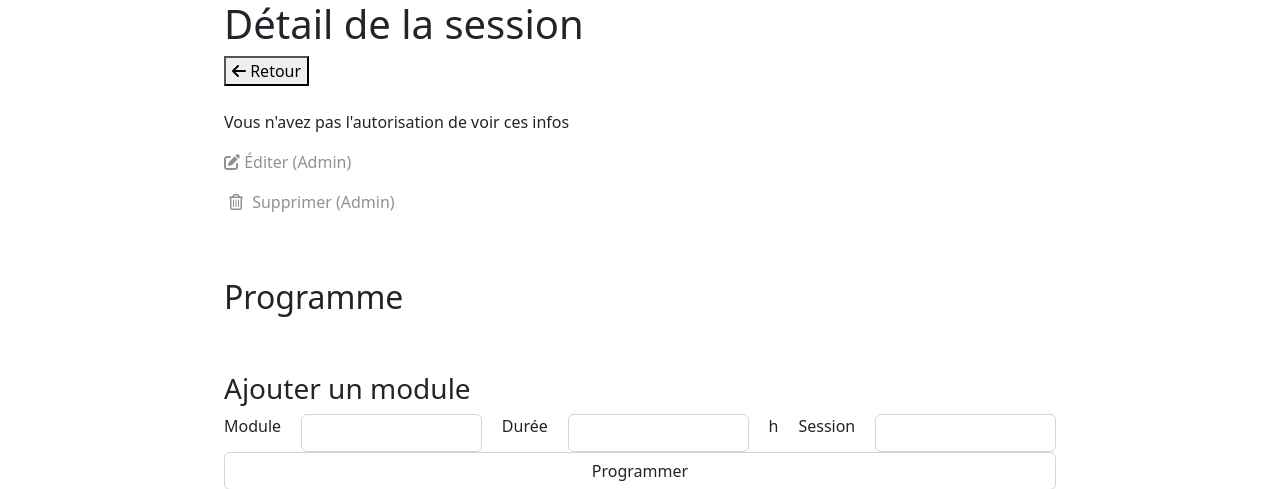
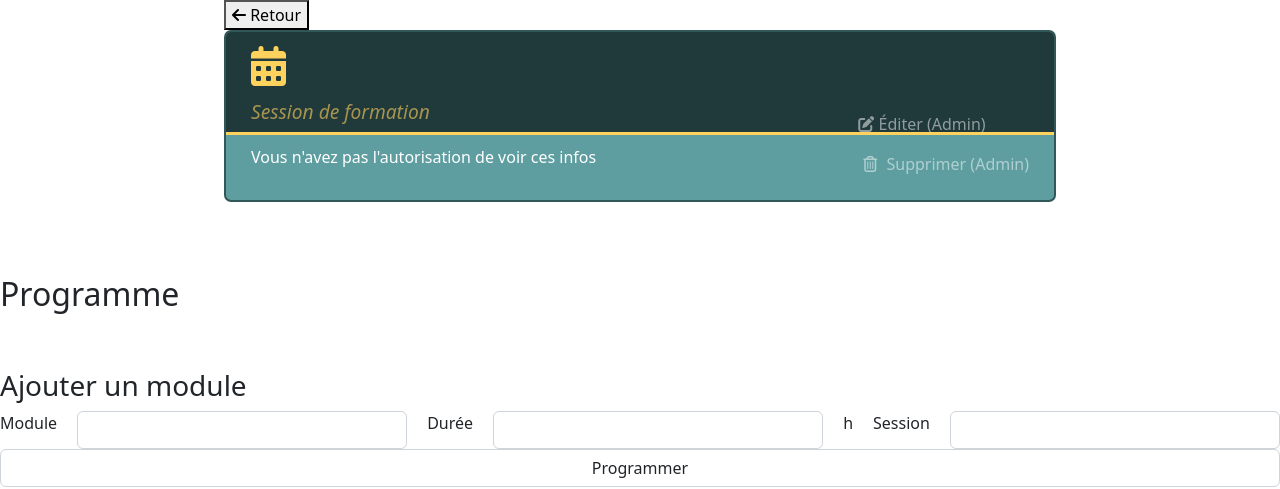
Before and after one commit to baku67/ELAN_Symfony_Sessions, a Symfony app: template templates/session/sessionDetail.html.twig in a window 1280 px wide. Shown: the top 489 px of the page. Run offline with Twig, Linux system fonts and the light colour scheme; the template is opened without the code that fills it, so the values that code supplies are empty; form fields are guessed from the names that the template uses; some libraries are stand-ins or nearby versions.

Commit message:
Session HeaderCard, Styles et positions buttons

```diff
--- a/public/css/style.css
+++ b/public/css/style.css
@@ -186,6 +186,10 @@ td {
     text-align: center;
 }
 
+.trashPosition {
+    position: relative;
+    top: 4px;
+}
 
 .deleteButton {
     text-align: center;
@@ -195,7 +199,8 @@ td {
     border-radius: 5px;
     color:#970606;
     margin: 5px auto;
-    background-color: rgb(151 6 6 / 10%);
+    background-color: rgb(255 255 255 / 10%);
+    display: inline-flex;
 
     transition: all 0.5s;
 }
@@ -206,7 +211,7 @@ td {
     border: 1px solid;
     border-radius: 5px;
     color: #003f9c;
-    background-color: rgb(9 81 188 / 15%);
+    background-color: rgb(255 255 255 / 10%);
 
     transition: all 0.5s;
 }
@@ -436,6 +441,7 @@ table {
     padding: 5px 10px;
     border-radius: 5px;
     border: 1px solid #0dad55;
+    margin-bottom: 25px;
 
     transition: all 0.5s;
 }
@@ -526,7 +532,7 @@ h1 a:hover {
     margin-bottom: 10px;
     color: rgb(255, 209, 93);
 }
-.fa-graduation-cap, .fa-person-chalkboard, .fa-user-graduate {
+.fa-graduation-cap, .fa-person-chalkboard, .fa-user-graduate, .fa-calendar-days {
     color: rgb(255, 209, 93);
 }
 
@@ -541,8 +547,8 @@ h1 a:hover {
 .headerHeaderDetail {
     padding: 10px 25px 5px 25px;
     background-color: rgb(32, 57, 58);
-    border-top-right-radius: 7px;
-    border-top-left-radius: 7px;
+    border-top-right-radius: 5px;
+    border-top-left-radius: 5px;
     border-bottom: 3px solid rgb(255, 209, 93);
 
 }
--- a/templates/session/sessionDetail.html.twig
+++ b/templates/session/sessionDetail.html.twig
@@ -5,13 +5,21 @@
 
 {% block body %}
 
-    <h1>Détail de la session {{ session }}</h1>
     {# Retour sur la fiche formation #}
     {# <a href="{{ path('app_trainingDetail', {'id':session.training.id }) }}">Retour</a> #}
     <button onclick="history.back()"><i class="fa-solid fa-arrow-left"></i> Retour</button>
     {# <input action="action" onclick="window.history.go(-1); return false;" type="submit" value="Cancel" /> #}
 
-    <br><br>
+    <div class="headerDetail">
+
+        <div class="headerHeaderDetail">
+            <h1><i class="fa-solid fa-calendar-days"></i> &nbsp;{{ session }}</h1>
+            <span class="subtitle">Session de formation</span>
+        </div>
+
+        <div class="contentHeaderDetail">
+
+            <div class="cardDetailGrid">
 
                 {# {% if is_granted('ROLE_ADMIN') %} #}
                 {% if app.user %}
@@ -33,17 +41,19 @@
                         {# <p>Full</p> #}
                     {% endif %}
 
+                    <div style="width:max-content;">
+
                             <p>Infos</p>
                             <ul>
-            <li>Formation: <a href="{{ path('app_trainingDetail', {'id': session.training.id}) }}">{{ session.training }}</a> </li>
-            <li>Session: {{ session }} </li>
-            <li>Formateur: <a href="{{ path('app_trainerDetail', {'id': session.trainer.id}) }}">{{ session.trainer }}</a> </li>
-            <li>Date de début: {{ session.beginDate|date("m/d/Y") }} </li>
-            <li>Date de fin: {{ session.endDate|date("m/d/Y") }} </li>
+                                <li><span class="labelTraineeInfos">Formation:</span> <a href="{{ path('app_trainingDetail', {'id': session.training.id}) }}">{{ session.training }}</a> </li>
+                                <li><span class="labelTraineeInfos">Session:</span> {{ session }} </li>
+                                <li><span class="labelTraineeInfos">Formateur:</span> <a href="{{ path('app_trainerDetail', {'id': session.trainer.id}) }}">{{ session.trainer }}</a> </li>
+                                <li><span class="labelTraineeInfos">Date de début:</span> {{ session.beginDate|date("m/d/Y") }} </li>
+                                <li><span class="labelTraineeInfos">Date de fin:</span> {{ session.endDate|date("m/d/Y") }} </li>
                                 {#*** Test affichage Dates: ***#}
                                 {# <li>Date de fin: {{ dump(session.endDate) }} </li>
                                 <li>{{ dump(dateNow) }}</li> #}
-            <li>Inscriptions: {{ nbrSubscribers }}/{{ session.nbrPlaces }} <i class="fa-solid fa-user-group {{ sessionStatusClass }}"></i></li>
+                                <li><span class="labelTraineeInfos">Inscriptions:</span> {{ nbrSubscribers }}/{{ session.nbrPlaces }} <i class="fa-solid fa-user-group {{ sessionStatusClass }}"></i></li>
                                 <li class="{{ sessionStatusClass }}">{{ sessionStatusText|capitalize }}</li>
                             </ul>
 
@@ -53,16 +63,30 @@
 
                         {% endif %}
 
+                    </div>
 
+
+                    <div style="position: relative; top:20px;">
+                        <div class="detailCardButtons">
                             {# {% if is_granted('ROLE_ADMIN') %} #}
                             {% if app.user %}
                                 <a class="editButton" href="{{ path('app_editSession', {'id': session.id }) }}"><i class="fa-solid fa-pen-to-square"></i> Éditer</a>
-        <a class="deleteButton" href="{{ path('app_deleteSession', {'id': session.id }) }}"><i class="fa-regular fa-trash-can"></i> Supprimer la session</a>
+                                <a class="deleteButton" href="{{ path('app_deleteSession', {'id': session.id }) }}"><i class="fa-regular fa-trash-can trashPosition"></i> <span>Supprimer</span></a>
                             {% else %}
                                 <p style="opacity: 0.5"><i class="fa-solid fa-pen-to-square"></i> Éditer (Admin)</p>
                                 <p style="opacity: 0.5"><i class="fa-regular fa-trash-can"></i> Supprimer (Admin)</p>
 
                             {% endif %}
+                        </div>
+                    </div>
+
+            </div>
+
+        </div>
+
+
+    </div>
+
 
 
     <br><br>
--- a/templates/trainee/traineeDetail.html.twig
+++ b/templates/trainee/traineeDetail.html.twig
@@ -52,7 +52,7 @@
                     {% if app.user %}
                         <div class="detailCardButtons">
                             <a class="editButton" href="{{ path('app_editTrainee', {'id': trainee.id }) }}"><i class="fa-solid fa-pen-to-square"></i> Éditer</a>
-                            <a href="{{ path('app_deleteTrainee', {'id': trainee.id}) }}" class="deleteButton"><i class="fa-solid fa-trash-can"></i> Supprimer</a>
+                            <a href="{{ path('app_deleteTrainee', {'id': trainee.id}) }}" class="deleteButton"><i class="fa-solid fa-trash-can trashPosition"></i> Supprimer</a>
                         </div>
                     {% else %}
                         <p class="editButton" style="opacity: 0.5"><i class="fa-solid fa-pen-to-square"></i> Éditer le stagiaire (Admin)</p>
--- a/templates/trainer/trainerDetail.html.twig
+++ b/templates/trainer/trainerDetail.html.twig
@@ -40,7 +40,7 @@
                     {% if app.user %}
                         <div class="detailCardButtons">
                             <a class="editButton" href="{{ path('app_editTrainer', {'id': trainer.id }) }}"><i class="fa-solid fa-pen-to-square"></i> Éditer</a>
-                            <a href="{{ path('app_deleteTrainer', {'id': trainer.id}) }}" class="deleteButton"><i class="fa-solid fa-trash-can"></i> Supprimer</a>
+                            <a href="{{ path('app_deleteTrainer', {'id': trainer.id}) }}" class="deleteButton"><i class="fa-solid fa-trash-can trashPosition"></i> Supprimer</a>
                         </div>
                     {% else %}
                         <p class="editButton" style="opacity: 0.5"><i class="fa-solid fa-pen-to-square"></i> Éditer le stagiaire (Admin)</p>
```
Also changed, not shown: templates/trainee/index.html.twig (+7 -7 lines), templates/trainer/index.html.twig (+7 -7 lines), templates/training/index.html.twig (+7 -7 lines), templates/training/trainingDetail.html.twig (+2 -5 lines). Lines whose indentation alone changed are shown as unchanged.
